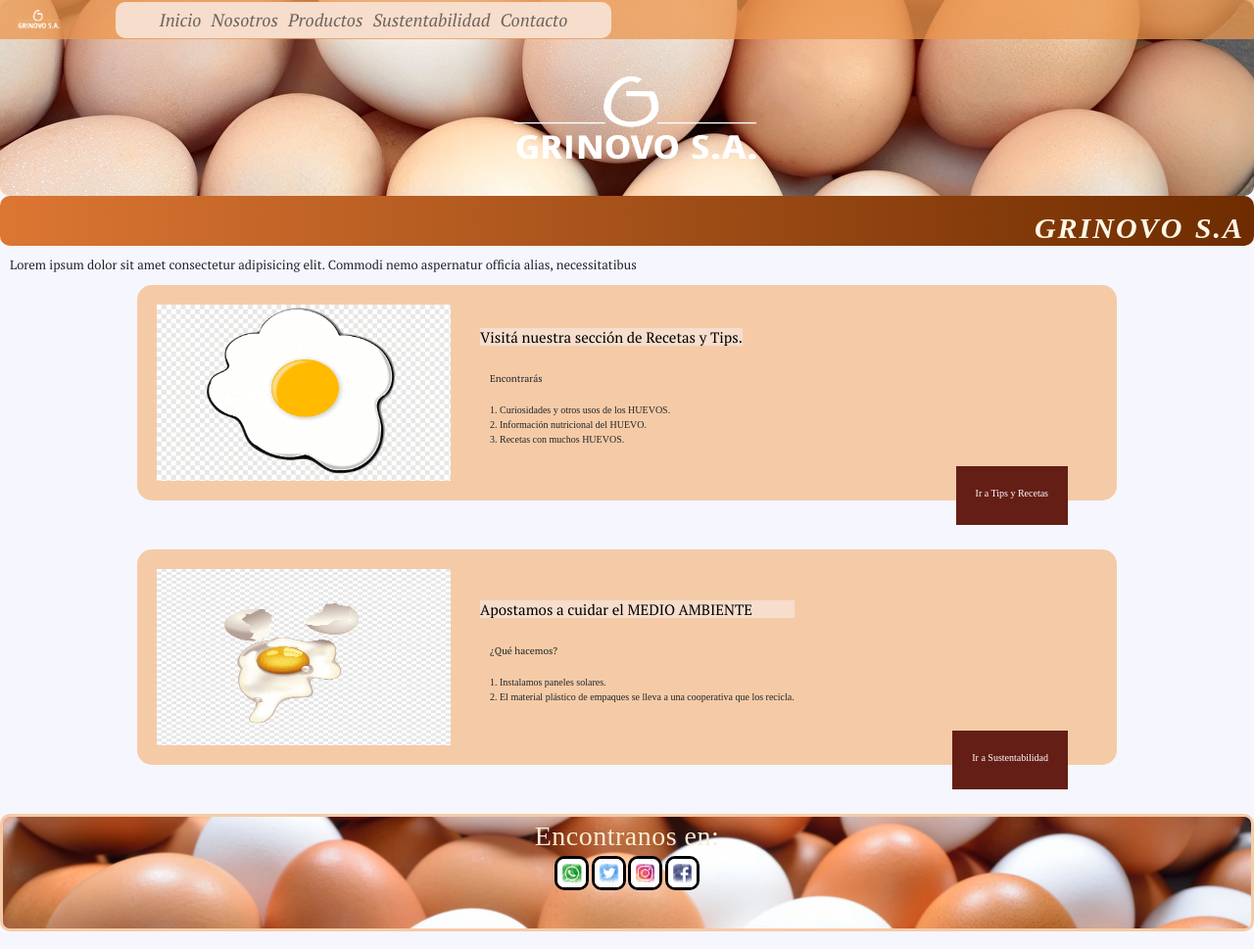
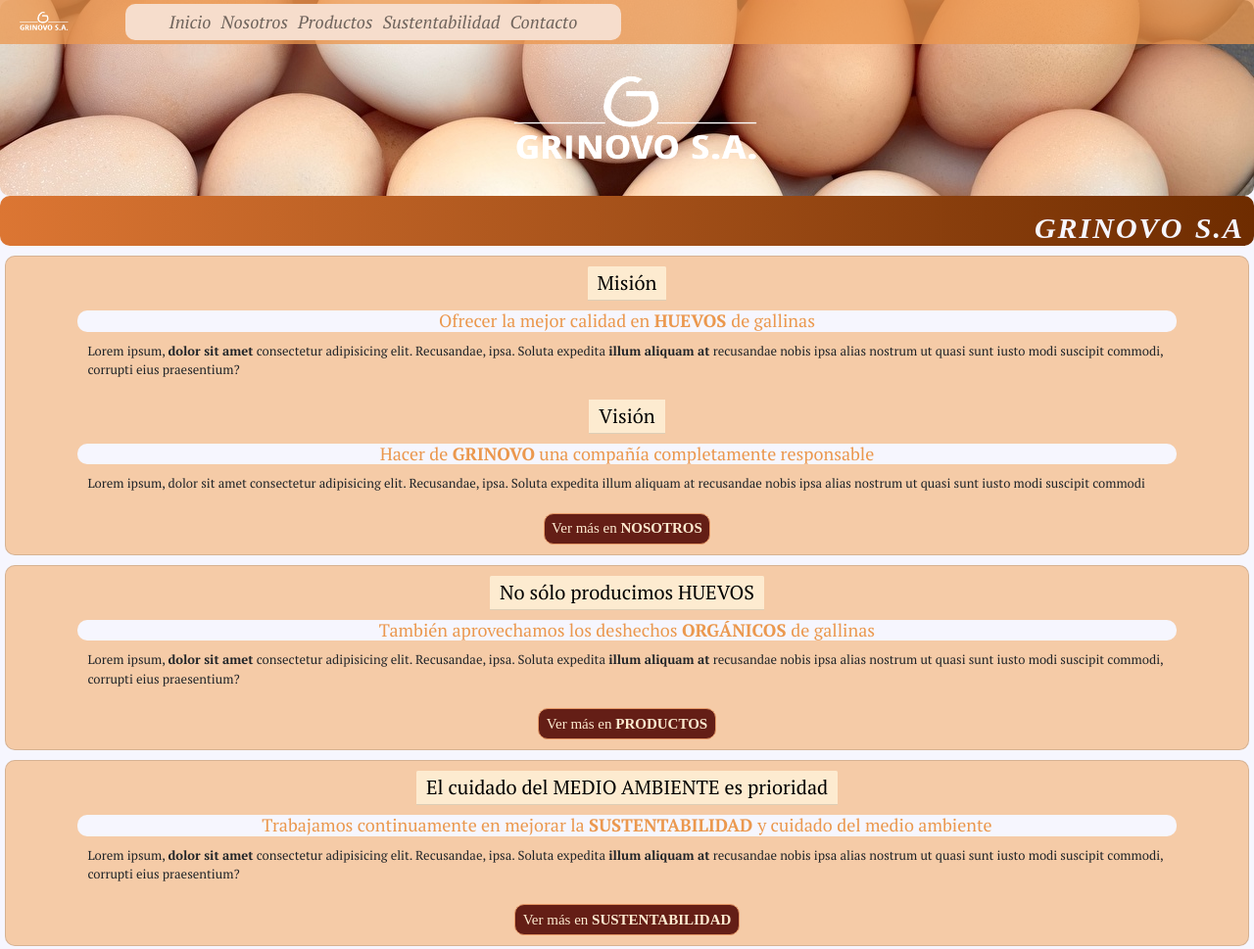
Before and after one commit to Soniacicc/grinovoCiccioli, a website: page index.html in a window 1280 px wide. Shown: the top 969 px of the page at 98% size. Drawn offline with nearby package versions, Linux system fonts and the light colour scheme; a web font is replaced by a local one.

Commit message:
Listo pagina de inicio
De

```diff
--- a/index.html
+++ b/index.html
@@ -28,11 +28,10 @@
 
 <body>
     <header>
-
         <nav class="navbar navbar-expand-lg navbar-light menuPrincipal" style="background-color: #eb974ec0;">
             <div class="container-fluid">
                 <a class="navbar-brand" href="index.html">
-                    <img src="multimedia/logo2.png" alt="Logo Grinovo" width="60" height="55">
+                    <img src="multimedia/logo2.png" alt="Logo Grinovo" width="70" height="55">
                 </a>
                 <button class="navbar-toggler" type="button" data-bs-toggle="collapse"
                     data-bs-target="#navbarNavAltMarkup" aria-controls="navbarNavAltMarkup" aria-expanded="false"
@@ -71,69 +70,51 @@
                 </div>
             </div>
         </nav>
-
         <div class="logoHeader">
             <img src="./multimedia/logo2.png" alt="Logo de grinovo s.a" width="350" height="250">
         </div>
     </header>
     <h1>GRINOVO S.A</h1>
 
-    <p>Lorem ipsum dolor sit amet consectetur adipisicing elit. Commodi nemo aspernatur officia alias, necessitatibus</p>
-    <section class="contenedor">
-        <div class="tarjeta">
-            <!-- Bloque -->
-            <img class="tarjeta__img" src="multimedia/huevoFrito.png" alt="Huevo Frito">
-            <div>
-                <h3 class="tarjeta__titulo">
-                    Visitá nuestra sección de Recetas y Tips.
-                </h3>
-                <p class="tarjeta__parrafo">
-                    Encontrarás
-                    <ol>
-                        <li>
-                            Curiosidades y otros usos de los HUEVOS.
-                        </li>
-                        <li>
-                            Información nutricional del HUEVO.
-                        </li>
-                        <li>
-                            Recetas con muchos HUEVOS.
-                        </li>
-                    </ol>
-                </p>
-                <a href="./pages/tips_recetas.html" class="boton boton--derecha">
-                    <!-- Bloque -->
-                    Ir a Tips y Recetas
-                </a>
-            </div>
-    </section>
+    <div class="card cardUno">
+        <h3 class="card-header h3Card">Misión</h3>
+        <div class="card-body">
+            <h4 class="card-title">Ofrecer la mejor calidad en <b>HUEVOS </b> de gallinas</h4>
+            <p class="card-text">Lorem ipsum, <b>dolor sit amet</b>  consectetur adipisicing elit. Recusandae, ipsa. Soluta
+                expedita  <b> illum aliquam at</b> recusandae nobis ipsa alias nostrum ut quasi sunt iusto modi suscipit commodi,
+                corrupti eius praesentium?</p>
+        </div>
+        <h3 class="card-header h3Card">Visión</h3>
+        <div class="card-body">
+            <h4 class="card-title">Hacer de <b>GRINOVO</b> una compañía completamente responsable</h4>
+            <p class="card-text">Lorem ipsum, dolor sit amet consectetur adipisicing elit. Recusandae, ipsa. Soluta
+                expedita illum aliquam at recusandae nobis ipsa alias nostrum ut quasi sunt iusto modi suscipit
+                commodi</p>
+        </div>
+        <a href="./pages/nosotros.html" class="btn btn-primary btnCard">Ver más en <b>NOSOTROS</b> </a>
+    </div>
 
+    <div class="card cardDos">
+        <h3 class="card-header h3Card">No sólo producimos HUEVOS</h3>
+        <div class="card-body">
+            <h4 class="card-title">También aprovechamos los deshechos <b> ORGÁNICOS </b> de gallinas</h4>
+            <p class="card-text">Lorem ipsum, <b>dolor sit amet</b>  consectetur adipisicing elit. Recusandae, ipsa. Soluta
+                expedita  <b> illum aliquam at</b> recusandae nobis ipsa alias nostrum ut quasi sunt iusto modi suscipit commodi,
+                corrupti eius praesentium?</p>
+        </div>
+        <a href="./pages/productos.html" class="btn btn-primary btnCard">Ver más en <b>PRODUCTOS</b> </a>
+    </div>
 
-    <section class="contenedor">
-        <div class="tarjeta">
-            <!-- Bloque -->
-            <img class="tarjeta__img" src="multimedia/huevoFrito2.png" alt="Otro huevo frito">
-            <div>
-                <h3 class="tarjeta__titulo">
-                    Apostamos a cuidar el MEDIO AMBIENTE
-                </h3>
-                <p class="tarjeta__parrafo">
-                    ¿Qué hacemos?
-                    <ol>
-                        <li>
-                            Instalamos paneles solares.
-                        </li>
-                        <li>
-                            El material plástico de empaques se lleva a una cooperativa que los recicla.
-                        </li>
-                    </ol>
-                </p>
-                <a href="./pages/sustentabilidad.html" class="boton boton--derecha">
-                    <!-- Bloque -->
-                    Ir a Sustentabilidad
-                </a>
-            </div>
-    </section>
+    <div class="card cardTres">
+        <h3 class="card-header h3Card"> El cuidado del MEDIO AMBIENTE es prioridad</h3>
+        <div class="card-body">
+            <h4 class="card-title">Trabajamos continuamente en mejorar la <b> SUSTENTABILIDAD </b> y cuidado del medio ambiente</h4>
+            <p class="card-text">Lorem ipsum, <b>dolor sit amet</b>  consectetur adipisicing elit. Recusandae, ipsa. Soluta
+                expedita  <b> illum aliquam at</b> recusandae nobis ipsa alias nostrum ut quasi sunt iusto modi suscipit commodi,
+                corrupti eius praesentium?</p>
+        </div>
+        <a href="./pages/sustentabilidad.html" class="btn btn-primary btnCard">Ver más en <b>SUSTENTABILIDAD</b> </a>
+    </div>
 
     <footer>
         <h3 class="h3footer">Encontranos en:</h3>
--- /dev/null
+++ b/scss/_lasCard.scss
@@ -0,0 +1,51 @@
+.h3Card{
+    background-color: $claroDos;
+    text-align: center;
+    margin-top: 1rem;
+}
+
+.card-body{
+    width: 90%;
+}
+
+.card-title{
+    background-color: $claroUno;
+    border-radius: 1rem;
+    text-align: center;
+    color: $medioTres;
+}
+
+.cardUno{
+    align-items: center;
+    border-radius: 1rem;
+    background-color: $medioDos;
+    margin: 1rem 0.5rem;
+}
+
+.cardDos{
+    align-items: center;
+    border-radius: 1rem;
+    background-color: $claroTres;
+    margin: 1rem 0.5rem;
+}
+
+.cardTres{
+    align-items: center;
+    border-radius: 1rem;
+    background-color: $claroTres;
+    margin: 1rem 0.5rem;
+}
+
+.btnCard{
+    background-color: $oscuroCinco;
+    font-size: 1.5rem;
+    color: $claroDos;
+    border-radius: 1rem;
+    border-color: $medioDos;
+    margin: 1rem;
+}
+
+.btnCard:hover{
+    text-decoration: none;
+    background-color: $medioDos;
+}
--- a/scss/_losAche.scss
+++ b/scss/_losAche.scss
@@ -4,7 +4,7 @@
     letter-spacing: 0.2rem;
     word-spacing: 0.2rem;
     padding: 1.5rem 1rem 0 0;
-    color: #FEF9E7;
+    color: $claroUno;
     font-weight: bolder;
     font-style: italic;
     text-align:right;
--- a/scss/_tablaTips.scss
+++ /dev/null
@@ -1,38 +0,0 @@
-.tableNutricion{
-    align-items: center;
-}
-table{
-    display: inline-block;
-    position: relative;
-    left: 8rem;
-    background-image: url(../multimedia/comerHuevos.png);
-    background-blend-mode:luminosity;
-    background-size: 100%;
-    border-radius: 15px;
-    border-color: darksalmon;
-    padding-left: 5rem;
-    padding-right: 5rem;
-    margin-left: 15rem;
-}
-
-td{
-    background-color: #f5cba796;
-    text-align:left;
-    font-weight: bolder;
-    font-family:'PT Serif', serif;
-    font-size: 1.5rem;
-}
-.columnaUno {
-    background-color: #fdebd0bb;
-    text-align:left;
-    font-style: italic;
-    font-weight: bolder;
-    font-size: 2rem;
-}
-th{
-    background-color: #EB984E;
-    color: #FDEBD0;
-    text-align: center;
-    font-size: 3rem;
-    font-weight: bolder;
-}
--- a/scss/_variables.scss
+++ b/scss/_variables.scss
@@ -1,2 +1,8 @@
 $oscuroNegroSeis: black;
 $oscuroCinco: #641E16;
+$claroUno: #F6F6FE;
+$claroDos: #FDEBD0;
+$claroTres: #F6DDCC;
+$medioUno:#F5CBA7;
+$medioDos: #E59866;
+$medioTres: #EB984E;
--- a/scss/prueba.scss
+++ b/scss/prueba.scss
@@ -1,6 +1,5 @@
-@import "error404";
+@import "lasCard";
 @import "header";
-@import "tablaTips";
 @import "footer";
 @import "variables";
 @import "losAche";
@@ -23,13 +22,18 @@
     margin: 1rem;
 }
 
-
+.navbar-toggler{
+    background-color: #F5CBA7;
+    z-index: 105;
+}
+.nav-link{
+    text-decoration: none;
+}
 .navbar{
     position: fixed;
-    align-self: center;
     z-index: 99;
     width: 100%;
-    height: 4rem;
+    height: 4.5rem;
     top: 0rem;
     text-decoration: none;
 }
@@ -52,9 +56,7 @@
     margin: 0rem;
 }
 
-// .nav-item{
-//     padding-left: 3rem;
-// }
+
 
 .navbar-nav{
     background-color: #F6DDCC;
@@ -97,6 +99,7 @@
     border: 0rem;
     margin: 0rem;
     line-height: 0rem;
+    text-decoration: none;
 }
 
 a{
@@ -396,16 +399,12 @@
 @media only screen and (max-width: 768px) {
     .nosotrosHistoria{
         grid-template-columns: 1fr 1fr;
-        border: 4px solid black;
-        background-color: red;
     }
 }
 
 @media only screen and (max-width: 440px) {
     .nosotrosHistoria{
         grid-template-columns: 3fr;
-        border: 4px solid red;
-        background-color: greenyellow;
     }
 }
 
```
Also changed, not shown: pages/contacto.html (+2 -2 lines), pages/nosotros.html (+4 -12 lines), pages/productos.html (+2 -2 lines), pages/sustentabilidad.html (+2 -2 lines), css/prueba.css.
